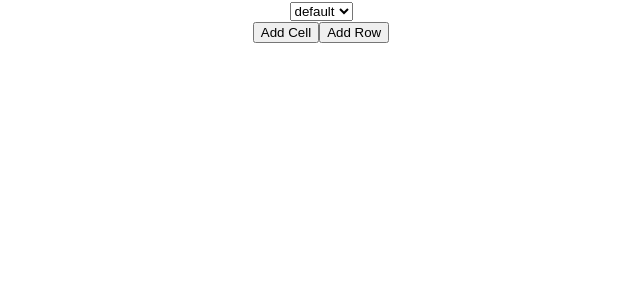
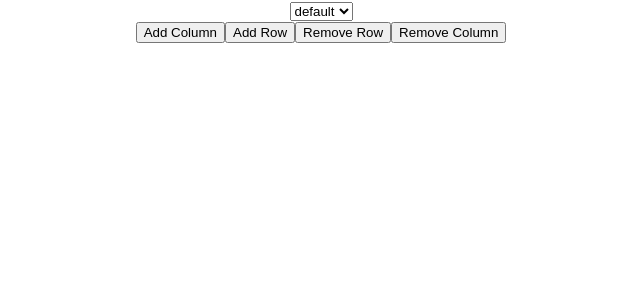
Before and after one commit to shellyh0626/Assignment6TTP, a React (Create React App) app: page / in a window 1280 px wide. Shown: the top 300 px of the page, without its empty margins (319-959 px from the left). Built offline with nearby package versions, Linux system fonts and the light colour scheme.

Commit message:
added remove function

```diff
--- a/src/components/Table/Table.jsx
+++ b/src/components/Table/Table.jsx
@@ -7,7 +7,7 @@ const Table = () => {
   const [rows, setRows] = useState([]);
   const [numCols, setNumCols] = useState(1);
 
-  const addCell = () => {
+  const addColumn = () => {
     setNumCols(numCols+1);
   }
 
@@ -25,10 +25,24 @@ const Table = () => {
     setRows([...rows, <TableRow numCols={numCols} key={rows.length}/>]);
   }
 
+  //removes a row from the grid utilizing the slice method
+  const removeRow = () =>{
+    setRows(rows.slice(0,-1));
+  }
+
+  //removes column from the grid as long as the numCol is more than 0
+  //so the program doesnt try to set the numCols to an negative number
+  const removeColumn = () =>{
+    if(numCols>0){
+      setNumCols(numCols-1);
+    }
+  }
   return (
     <div>
-        <button onClick={addCell}>Add Cell</button>
+        <button onClick={addColumn}>Add Column</button>
         <button onClick={addRow}>Add Row</button>
+        <button onClick={removeRow}>Remove Row</button>
+        <button onClick={removeColumn}>Remove Column</button>
       <table>
         <tbody>
           {rows}
```
